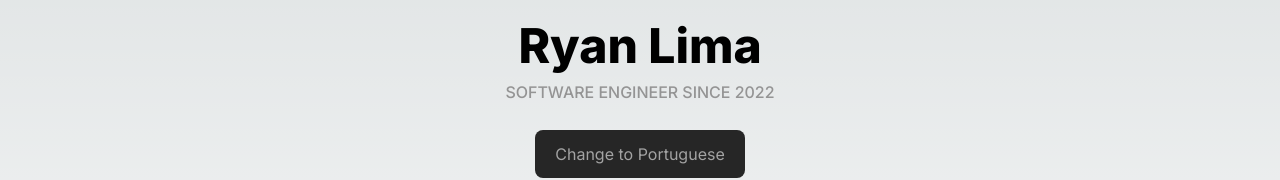
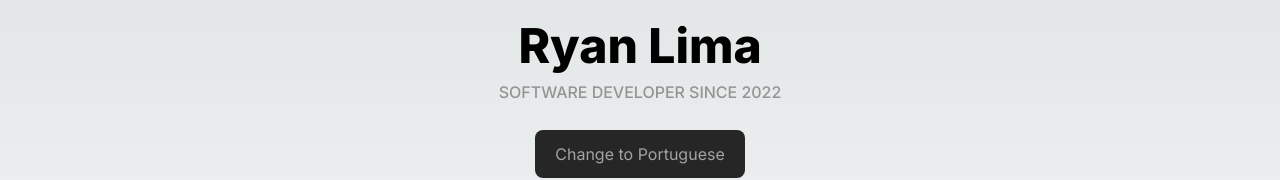
Before and after one commit to ryansldev/ryansldev-website, a Next.js app: page / in a window 1280 px wide. Shown: the part 302-482 px from the top of the page. Built offline with nearby package versions, Linux system fonts and the light colour scheme.

Commit message:
improving SEO

```diff
--- a/app/layout.tsx
+++ b/app/layout.tsx
@@ -5,8 +5,8 @@ import "./globals.css";
 const inter = Inter({ subsets: ["latin"] });
 
 export const metadata: Metadata = {
-  title: "Ryan Lima (ryansldev) | Software Engineer Portfolio",
-  description: "Portfolio of Ryan Lima, a Software Engineer since 2022. Also known as ryansldev on social media. Explore his work, skills, and projects."
+  title: "Ryan Lima (ryansldev) | Software Developer",
+  description: "Portfolio of Ryan Lima, a Software Developer since 2022. Also known as ryansldev on social media. Explore his work, skills, and projects."
 };
 
 export default function RootLayout({
--- a/app/page.tsx
+++ b/app/page.tsx
@@ -31,7 +31,7 @@ export default function Home({ searchParams }: Props) {
           Ryan Lima
         </h1>
         <h2 className="font-medium uppercase text-main-500 tracking-[-0.02px] leading-[44px]">
-          Software Engineer since 2022
+          Software Developer since 2022
         </h2>
 
         <Link
```
